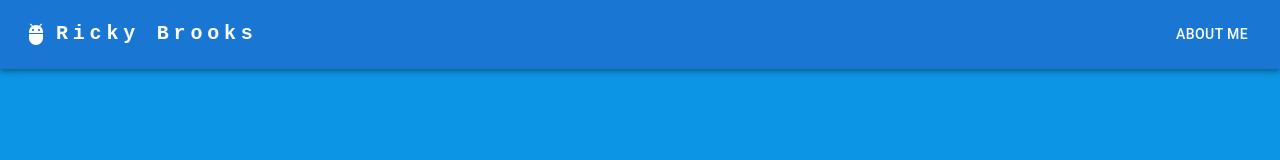
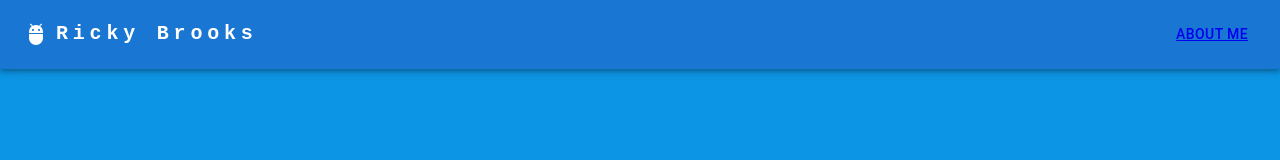
Before and after one commit to RickyaBrooks92/Ricky-Portfolio, a React (Create React App) app: page / in a window 1280 px wide. Shown: the top 160 px of the page. Built offline with nearby package versions, Linux system fonts and the light colour scheme.

Commit message:
changed the redirect location for about me

```diff
--- a/src/components/AboutMe.js
+++ b/src/components/AboutMe.js
@@ -26,7 +26,7 @@ const AboutMe = () => {
         }}
       >
         <CardContent sx={{ display: 'flex', flexWrap: 'row wrap' }}>
-          <div>
+          <div id='aboutMe'>
             <Typography
               gutterBottom
               variant='h5'
--- a/src/components/HomePage.js
+++ b/src/components/HomePage.js
@@ -14,7 +14,6 @@ function HomePage() {
         <Intro />
       </div>
       <div
-        id='contactUs'
         style={{
           display: 'flex',
           flexFlow: 'row nowrap',
--- a/src/components/NavBar.js
+++ b/src/components/NavBar.js
@@ -8,9 +8,6 @@ import Button from '@mui/material/Button';
 import AdbIcon from '@mui/icons-material/Adb';
 
 const ResponsiveAppBar = () => {
-  const aboutMeClick = () => {
-    <a href='#aboutMe'>About me</a>;
-  };
   return (
     <AppBar position='static' sx={{}}>
       <Container maxWidth='xl'>
@@ -75,9 +72,8 @@ const ResponsiveAppBar = () => {
                 display: 'flex',
                 alignItems: 'center',
               }}
-              onClick={aboutMeClick}
             >
-              About Me
+              <a href='#aboutMe'>About me</a>
             </Button>
           </Box>
         </Toolbar>
```
